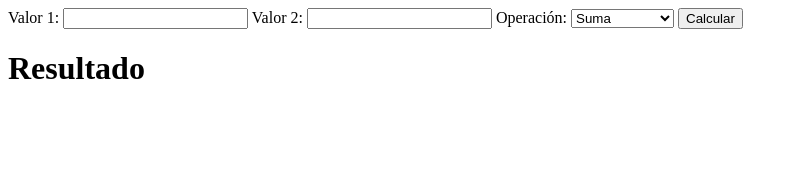
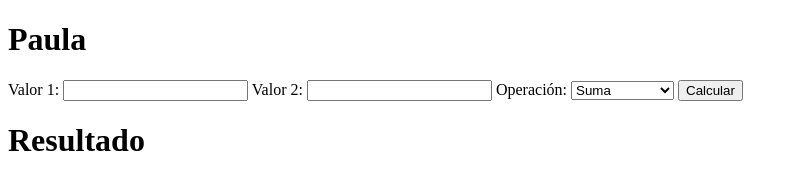
Before and after one commit to PaulaCanilla/Calculadora, a plain HTML site: page index.html in a window 1280 px wide. Shown: the whole page, without its empty margins (0-798 px from the left). Drawn offline with Linux system fonts and the light colour scheme.

Commit message:
Añado mi nombre

```diff
--- a/index.html
+++ b/index.html
@@ -5,6 +5,7 @@
         <title>Calculadora simple</title>
     </head>
     <body>
+        <h1 id="titulo">Paula</h1>
         <!--Formulario para introducir los valores-->
         <label for="valor1">Valor 1:</label>
         <input type="number" id="valor1">
```
